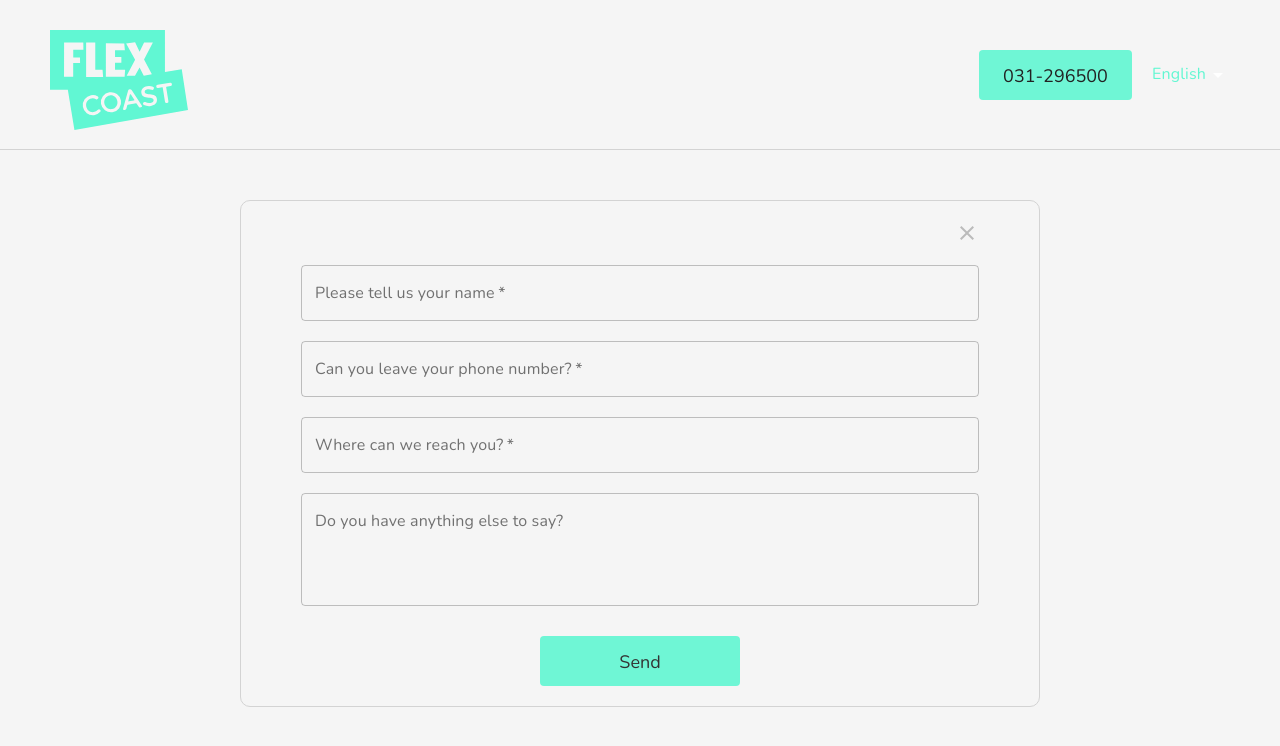
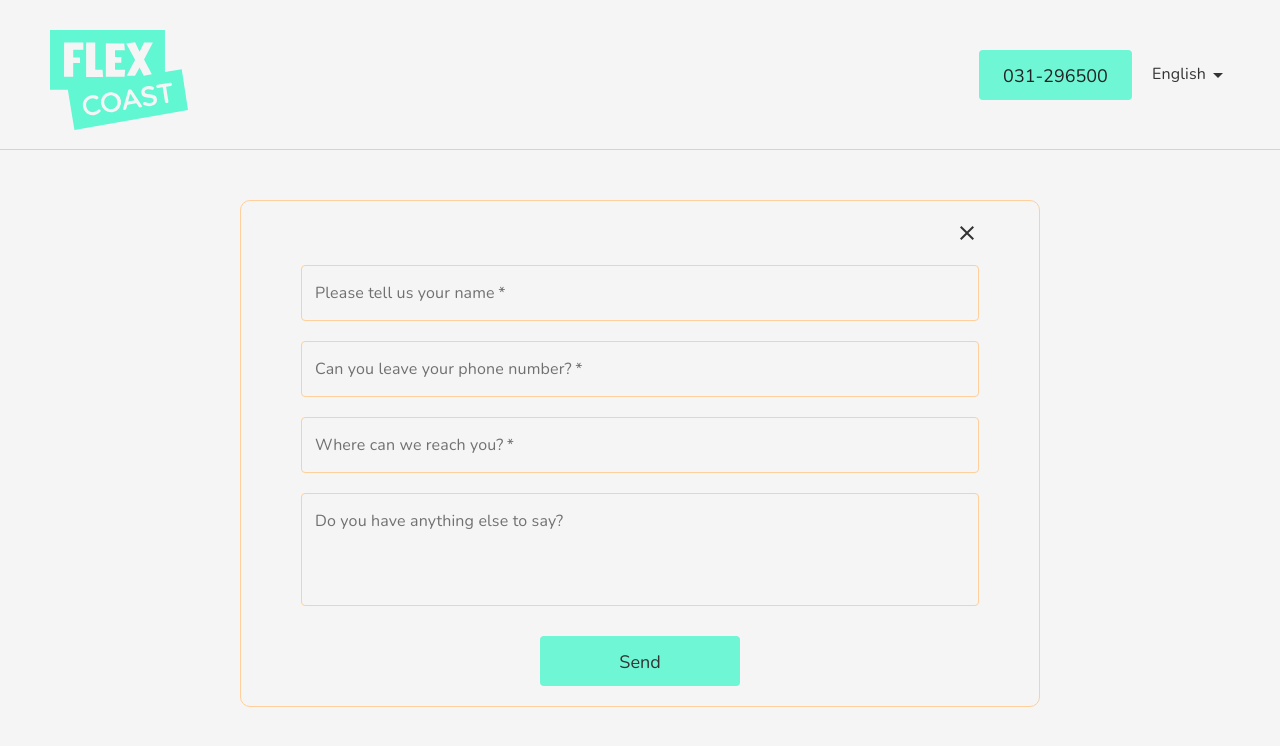
Before and after one commit to SevaDer14/flex_coast_client, a React (Create React App) app: page /rent_out in a window 1280 px wide. Shown: the top 746 px of the page. Built offline with nearby package versions, Linux system fonts and the light colour scheme; no server answers; what ahoy.js would draw is missing.

Commit message:
Update border color on input forms Fix language input color for form page

```diff
--- a/src/components/RentOutForm.jsx
+++ b/src/components/RentOutForm.jsx
@@ -84,7 +84,7 @@ const RentOutForm = () => {
       <div className='form-container'>
         <IconButton className='close-form-button'>
           <Link to='/'>
-            <CloseIcon style={{ color: '#bbb', fontSize: '24px' }} />
+            <CloseIcon style={{ color: '#333', fontSize: '24px' }} />
           </Link>
         </IconButton>
         <form
--- a/src/styles/_rentOutForm.scss
+++ b/src/styles/_rentOutForm.scss
@@ -11,11 +11,19 @@
     margin-top: 50px;
     padding: 0 50px;
     border-radius: $borderRadius;
-    border: 1px solid lightgray;
+    border: 1px solid $secondaryColor;
     @media only screen and (max-width: $mobile) {
       border: none;
       margin-top: 0;
       padding: 0 20px 0 20px;
+    }
+
+    .MuiFormLabel-root.Mui-focused {
+      color: $fontColor;
+    }
+
+    .PrivateNotchedOutline-root-1.MuiOutlinedInput-notchedOutline {
+      border-color: $secondaryColor;
     }
 
     .close-form-button {
--- a/src/styles/globals.css
+++ b/src/styles/globals.css
@@ -281,7 +281,15 @@
 }
 
 .page-header .menu-wrapper .MuiSelect-select, .page-header-landing .menu-wrapper .MuiSelect-select {
-  color: #61f7d2;
+  color: #333;
+}
+
+.page-header .MuiInputBase-input, .page-header-landing .MuiInputBase-input {
+  color: #333;
+}
+
+.page-header .MuiSelect-icon, .page-header-landing .MuiSelect-icon {
+  color: #333 !important;
 }
 
 .page-header .dropdown-menu button:first-of-type, .page-header-landing .dropdown-menu button:first-of-type {
@@ -315,6 +323,10 @@
   color: white;
 }
 
+.page-header-landing .MuiSelect-icon {
+  color: white !important;
+}
+
 input[type='number']::-webkit-inner-spin-button,
 input[type='number']::-webkit-outer-spin-button {
   -webkit-appearance: none;
@@ -325,10 +337,6 @@ input[type='number']::-webkit-outer-spin-button {
   background-color: #61f7d2;
   color: '#222';
   width: 125px;
-}
-
-.MuiSelect-icon {
-  color: white !important;
 }
 
 .hero-section {
@@ -1225,7 +1233,7 @@ section {
   margin-top: 50px;
   padding: 0 50px;
   border-radius: 10px;
-  border: 1px solid lightgray;
+  border: 1px solid #ffd09c;
 }
 
 @media only screen and (max-width: 620px) {
@@ -1234,6 +1242,14 @@ section {
     margin-top: 0;
     padding: 0 20px 0 20px;
   }
+}
+
+.rent-out-page .form-container .MuiFormLabel-root.Mui-focused {
+  color: #333;
+}
+
+.rent-out-page .form-container .PrivateNotchedOutline-root-1.MuiOutlinedInput-notchedOutline {
+  border-color: #ffd09c;
 }
 
 .rent-out-page .form-container .close-form-button {
```
Also changed, not shown: src/styles/_header.scss (+13 -5 lines).
